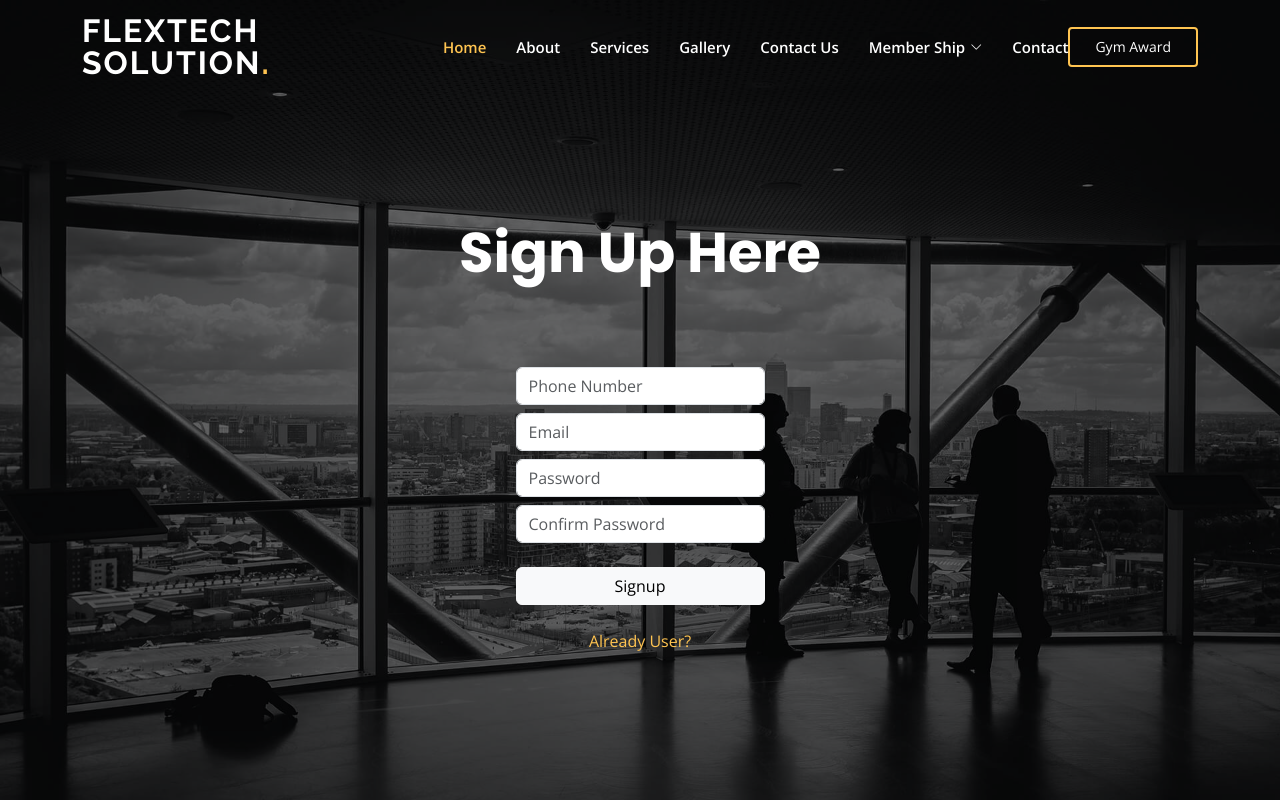
After one commit to Viit-Developers/gymwebsite, a Django app: page /signup in a window 1280 px wide. The commit adds this page. Run offline with Django 4.2, Linux system fonts and the light colour scheme; some libraries are stand-ins or nearby versions.

Commit message:
add login , logout , signup frontend and backend code

```diff
--- a/TalekarFitnessHub/authentication/urls.py
+++ b/TalekarFitnessHub/authentication/urls.py
@@ -1,5 +1,8 @@
 from django.urls import path
 from authentication import views
 urlpatterns = [
-    path('',views.Home,name="Home")
+    path('',views.Home,name="Home"),
+    path('signup',views.signup,name='signup'),
+    path('handlelogin',views.handlelogin,name='handlelogin'),
+    path('logout',views.logout,name='logout')
 ]
--- a/TalekarFitnessHub/authentication/views.py
+++ b/TalekarFitnessHub/authentication/views.py
@@ -1,5 +1,76 @@
 from django.shortcuts import render
+from django.shortcuts import render,redirect
+from django.contrib import messages
+from django.contrib.auth.models import User
+from django.contrib.auth import authenticate,login,logout
 
 # Create your views here.
 def Home(request):
     return render(request,"index.html")
+
+def signup(request):
+    if request.method=="POST":
+        username=request.POST.get('usernumber')
+        email=request.POST.get('email')
+        pass1=request.POST.get('pass1')
+        pass2=request.POST.get('pass2')
+
+        if len(username)>10 or len(username)<10:
+            messages.info(request,"Phone Number Must be 10 Digits")
+            return redirect('/signup')
+
+        if pass1!=pass2:
+            messages.info(request,"Password is not Matching")
+            return redirect('/signup')
+
+        try:
+            if User.objects.get(username=username):
+                messages.warning(request,"Phone Number is Taken")
+                return redirect('/signup')
+
+        except Exception as identifier:
+            pass
+
+
+        try:
+            if User.objects.get(email=email):
+                messages.warning(request,"Email is Taken")
+                return redirect('/signup')
+
+        except Exception as identifier:
+            pass
+
+
+
+        myuser=User.objects.create_user(username,email,pass1)
+        myuser.save()
+        messages.success(request,"User is Created Please Login")
+        return redirect('/login')
+
+
+    return render(request,"signup.html")
+
+
+
+
+def handlelogin(request):
+    if request.method=="POST":
+        username=request.POST.get('usernumber')
+        pass1=request.POST.get('pass1')
+        myuser=authenticate(username=username,password=pass1)
+        if myuser is not None:
+            login(request,myuser)
+            messages.success(request,"Login Successful")
+            return redirect('/')
+        else:
+            messages.error(request,"Invalid Credentials")
+            return redirect('/login')
+
+
+    return render(request,"handlelogin.html")
+
+
+def handleLogout(request):
+    logout(request)
+    messages.success(request,"Logout Success")
+    return redirect('/login')
--- /dev/null
+++ b/TalekarFitnessHub/templates/base.html
@@ -0,0 +1,146 @@
+{% load static %}
+<!DOCTYPE html>
+<html lang="en">
+  <head>
+    <meta charset="utf-8" />
+    <meta content="width=device-width, initial-scale=1.0" name="viewport" />
+
+    <title>Talekar Fitness Hub -- {% block title %}{% endblock title %}</title>
+    <meta content="" name="description" />
+    <meta content="" name="keywords" />
+
+    <!-- Favicons -->
+    <link href="static/assets/img/favicon.png" rel="icon" />
+    <link
+      href="static/assets/img/apple-touch-icon.png"
+      rel="apple-touch-icon"
+    />
+
+    <!-- Google Fonts -->
+    <link
+      href="https://fonts.googleapis.com/css?family=Open+Sans:300,300i,400,400i,600,600i,700,700i|Raleway:300,300i,400,400i,500,500i,600,600i,700,700i|Poppins:300,300i,400,400i,500,500i,600,600i,700,700i"
+      rel="stylesheet"
+    />
+
+    <!-- Vendor CSS Files -->
+    <link href="static/static/assets/vendor/aos/aos.css" rel="stylesheet" />
+    <link
+      href="static/assets/vendor/bootstrap/css/bootstrap.min.css"
+      rel="stylesheet"
+    />
+    <link
+      href="static/assets/vendor/bootstrap-icons/bootstrap-icons.css"
+      rel="stylesheet"
+    />
+    <link
+      href="static/assets/vendor/boxicons/css/boxicons.min.css"
+      rel="stylesheet"
+    />
+    <link
+      href="static/assets/vendor/glightbox/css/glightbox.min.css"
+      rel="stylesheet"
+    />
+    <link
+      href="static/assets/vendor/remixicon/remixicon.css"
+      rel="stylesheet"
+    />
+    <link
+      href="static/assets/vendor/swiper/swiper-bundle.min.css"
+      rel="stylesheet"
+    />
+
+    <!-- Template Main CSS File -->
+    <link href="static/assets/css/style.css" rel="stylesheet" />
+
+
+  </head>
+
+  <body>
+    <!-- ======= Header ======= -->
+    <header id="header" class="fixed-top">
+      <div
+        class="container d-flex align-items-center justify-content-lg-between "
+      >
+        <h1 class="logo me-auto me-lg-0">
+          <a href="index.html">FlexTech Solution<span>.</span></a>
+        </h1>
+        <!-- Uncomment below if you prefer to use an image logo -->
+        <!-- <a href="index.html" class="logo me-auto me-lg-0"><img src="static/assets/img/logo.png" alt="" class="img-fluid"></a>-->
+
+        <nav id="navbar" class="navbar order-last order-lg-0">
+          <ul>
+            <li><a class="nav-link scrollto active" href="/">Home</a></li>
+            <li><a class="nav-link scrollto" href="/about">About</a></li>
+            <li><a class="nav-link scrollto" href="#services">Services</a></li>
+            <li>
+              <a class="nav-link scrollto" href="/gallery">Gallery</a>
+            </li>
+            <li><a class="nav-link scrollto" href="/contact">Contact Us</a></li>
+            <li class="dropdown">
+              <a href="#"
+                ><span>Member Ship</span> <i class="bi bi-chevron-down"></i
+              ></a>
+              <ul>
+                <li><a href="#">Enroll</a></li>
+
+                <li><a href="#">Workout</a></li>
+                <li><a href="#">Tracker</a></li>
+                <li><a href="#"> View Profile</a></li>
+              </ul>
+            </li>
+            <li><a class="nav-link scrollto" href="#contact">Contact</a></li>
+          </ul>
+          <i class="bi bi-list mobile-nav-toggle"></i>
+        </nav>
+        <!-- .navbar -->
+
+        <a href="/achivements" class="get-started-btn scrollto">Gym Award </a>
+      </div>
+    </header>
+    <!-- End Header -->
+
+    <!-- ======= Hero Section ======= -->
+    <section id="hero" class="d-flex align-items-center justify-content-center">
+      <div class="container" data-aos="fade-up">
+        <div
+          class="row justify-content-center"
+          data-aos="fade-up"
+          data-aos-delay="150"
+        >
+          <div class="col-xl-6 col-lg-8">
+           {% block head %}{% endblock head %}
+          </div>
+        </div>
+      </div>
+    </section>
+    <!-- End Hero -->
+
+    <main id="main">
+
+    </main>
+    <!-- End #main -->
+
+    <!-- ======= Footer ======= -->
+
+    <!-- End Footer -->
+
+    <div id="preloader"></div>
+    <a
+      href="#"
+      class="back-to-top d-flex align-items-center justify-content-center"
+      ><i class="bi bi-arrow-up-short"></i
+    ></a>
+
+    <!-- Vendor JS Files -->
+    <script src="static/assets/vendor/purecounter/purecounter_vanilla.js"></script>
+    <script src="static/assets/vendor/aos/aos.js"></script>
+    <script src="static/assets/vendor/bootstrap/js/bootstrap.bundle.min.js"></script>
+    <script src="static/assets/vendor/glightbox/js/glightbox.min.js"></script>
+    <script src="static/assets/vendor/isotope-layout/isotope.pkgd.min.js"></script>
+    <script src="static/assets/vendor/swiper/swiper-bundle.min.js"></script>
+    <script src="static/assets/vendor/php-email-form/validate.js"></script>
+
+    <!-- Template Main JS File -->
+    <script src="static/assets/js/main.js"></script>
+  </body>
+</html>
--- a/TalekarFitnessHub/templates/index.html
+++ b/TalekarFitnessHub/templates/index.html
@@ -94,7 +94,7 @@
                 <li><a href="#"> View Profile</a></li>
               </ul>
             </li>
-            <li><a class="nav-link scrollto" href="#contact">Contact</a></li>
+            <li><a class="nav-link scrollto" href="/signup">Signin</a></li>
           </ul>
           <i class="bi bi-list mobile-nav-toggle"></i>
         </nav>
--- /dev/null
+++ b/TalekarFitnessHub/templates/signup.html
@@ -0,0 +1,68 @@
+{% extends "base.html" %}
+
+{% block title %}
+SignUP
+{% endblock title %}
+{% block head %}
+<h1>Sign Up Here </h1>
+
+<div class="container mt-2">
+
+    <div class="row">
+
+    <div class="col-md-3"> </div>
+
+    <div class="col-md-6">
+
+
+    {% for message in messages %}
+    <div class="alert alert-{{message.tags}} alert-dismissible fade show" role="alert">
+      <strong></strong> {{message}}
+      <button type="button" class="btn-close" data-bs-dismiss="alert" aria-label="Close"></button>
+    </div>
+    {% endfor %}
+
+
+    <form action="/signup" method="POST">{% csrf_token %}
+
+        <div class="form-group">
+            <input type="number" class="form-control mb-2" name="usernumber" placeholder="Phone Number" required>
+            </div>
+
+
+    <div class="form-group">
+    <input type="email" class="form-control" name="email" placeholder="Email" required>
+    </div>
+
+
+
+    <div class="form-group">
+    <input type="password" class="form-control mt-2" name="pass1" placeholder="Password" required>
+    </div>
+
+    <div class="form-group">
+    <input type="password" class="form-control mt-2" name="pass2" placeholder="Confirm Password" required>
+    </div>
+    <br>
+
+
+    <div class="d-grid gap-2">
+      <button class="btn btn-light" type="submit">Signup</button>
+
+    </div>
+
+    </form>
+    <br><a href="/handlelogin">Already User?</a>
+
+
+    </div>
+
+    <div class="col-md-3"></div>
+
+    </div>
+
+
+
+    </div>
+
+{% endblock head %}
```
Also changed, not shown: TalekarFitnessHub/templates/handlelogin.html (added, +67 -0 lines), TalekarFitnessHub/db.sqlite3.
